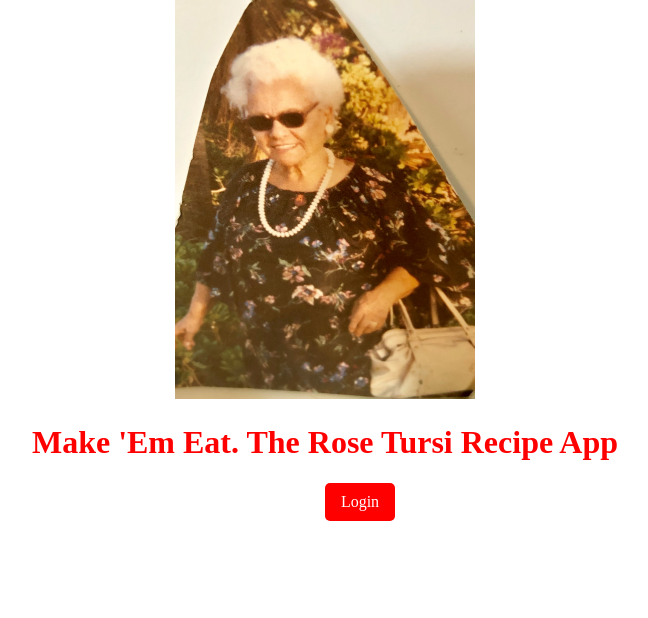
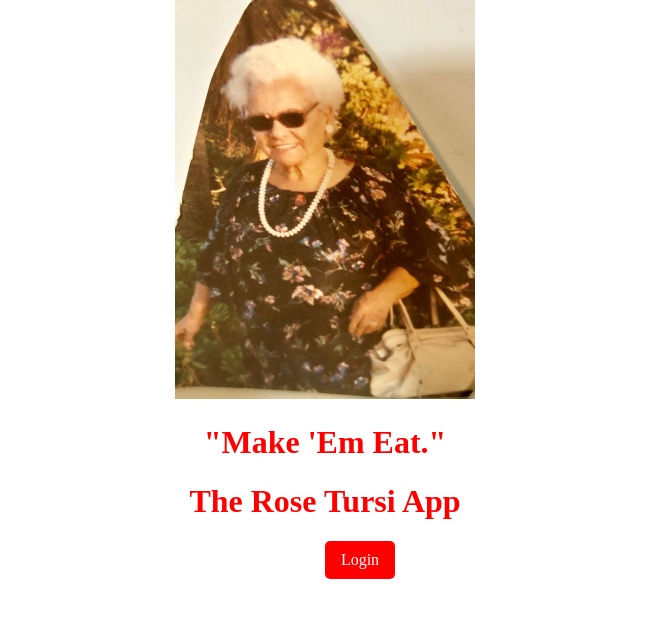
Before and after one commit to SarJohnson/recipe-app, a Django app: template recipes/templates/recipes/home.html in a window 1280 px wide. Shown: the part 21-639 px from the top of the page, without its empty margins (315-963 px from the left). Run offline with Django 3.2, Linux system fonts and the light colour scheme; the template is opened without the code that fills it, so the values that code supplies are empty.

Commit message:
Updated home page

```diff
--- a/recipes/templates/recipes/home.html
+++ b/recipes/templates/recipes/home.html
@@ -122,7 +122,8 @@
    </head>
    <body style="margin-top: 20px;">
        <center><img src="../../static/recipes/images/recipeshome.jpg" width="300" height="400"></center>
-       <h1 style="text-align: center">Make 'Em Eat. The Rose Tursi Recipe App</h1>
+       <h1 style="text-align: center">"Make 'Em Eat."</h1>
+       <h1 style="text-align: center">The Rose Tursi App</h1>
        <a href ="{%url 'login' %}" class="navbutton" style="position: absolute; left: 50%; margin-bottom: 20px;"> Login </a>
    </body>
 </html>
```
